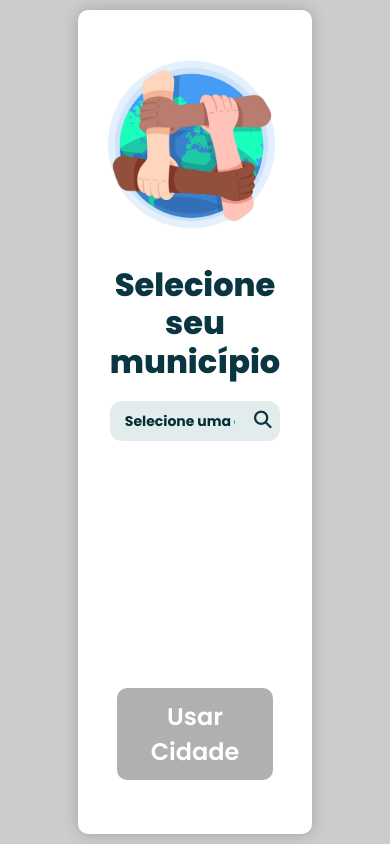
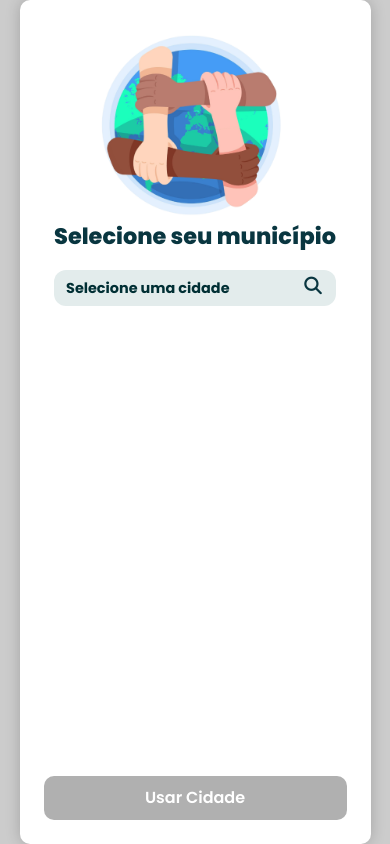
Before and after one commit to uriel-ewerton/Trilhas-Inova-Desafio-4, a website: page SelectMunicipio.html in a window 390 px wide. Drawn offline with Linux system fonts and the light colour scheme.

Commit message:
update nos estilos - add mediaquery

```diff
--- a/Styles/BemVindo.css
+++ b/Styles/BemVindo.css
@@ -23,19 +23,24 @@
 
 body {
     background-color: #ccc;
-    height: 100vh;
+    margin: 0;
+    padding: 0;
+    font-family: var(--font-primary);
 
     display: flex;
-    flex-direction: column;
     justify-content: center;
     align-items: center;
+
+    min-height: 100vh; /* permite crescer e se manter 100% alto */
+    overflow-x: hidden;
 }
+
 
 section {
     display: flex;
     flex-direction: column;
     align-items: center;
-    padding: 2.5rem;
+    padding: 2.5rem 2rem;
     margin: 10px 0;
     gap: 30px;
 
@@ -45,9 +50,13 @@ section {
     border-radius: 10px;
     box-shadow: 0 0 15px rgba(0, 0, 0, 0.2);
 
-    width: 30%;
-    height: 98%;
+    width: 100%;
+    max-width: 400px;
+    min-height: 100vh;
+
+    box-sizing: border-box;
 }
+
 
 .logo {
     height: 25%;
@@ -78,9 +87,10 @@ section {
 .botao {
     display: flex;
     justify-content: center;
-    padding: 0.7rem 3.5rem;
-    position: absolute;
-    bottom: 4rem;
+    align-items: center;
+
+    padding: 0.75rem 2rem;
+    margin-top: auto;
 
     color: var(--color-fourth);
     background-color: #0c3c69;
@@ -90,17 +100,27 @@ section {
 
     font-family: var(--font-primary);
     font-weight: 600;
-    font-size: 1.5rem;
+    font-size: 1.4rem;
     cursor: pointer;
 
-    width: 20%;
+    width: 100%;
+    max-width: 250px;
+    box-sizing: border-box;
+
+    transition: background-color 0.2s ease;
 }
+
 
 .botao:hover {
   background-color: #0055aa;
 }
 
-@media (max-width: 1350px) {
+@media (max-width: 1000px) {
+    section {
+        width: 90%;
+        padding: 2rem 1.2rem;
+    }
+
     .titulo {
         font-size: 1.8rem;
     }
@@ -108,19 +128,25 @@ section {
     .subtitulo {
         font-size: 1.2rem;
     }
+
+    .botao {
+        font-size: 1.1rem;
+        padding: 0.7rem 1rem;
+        width: 100%;
+    }
 }
 
-@media (max-width: 1000px) {
-    section {
-        width: 60%;
-        height: 100%;
+@media (max-width: 480px) {
+    .titulo {
+        font-size: 1.5rem;
     }
 
-    .titulo {
-        font-size: 2rem;
+    .subtitulo {
+        font-size: 1rem;
     }
 
     .botao {
-        width: 40%;
+        font-size: 1rem;
+        padding: 0.6rem 0.8rem;
     }
 }
--- a/Styles/SelectMunicipio.css
+++ b/Styles/SelectMunicipio.css
@@ -34,22 +34,25 @@ body {
 }
 
 section {
-    display: flex;
-    flex-direction: column;
-    align-items: center;
-    padding: 2.5rem;
-    margin: 10px 0;
-    gap: 30px;
-
-    text-align: center;
+    width: 100%;
+    max-width: 400px;
+    min-height: 100vh;
+    padding: 2rem 1.5rem;
+    margin: 0 auto;
     background-color: var(--color-fourth);
 
     border-radius: 10px;
     box-shadow: 0 0 15px rgba(0, 0, 0, 0.2);
 
-    width: 30%;
-    height: 98%;
+    display: flex;
+    flex-direction: column;
+    align-items: center;
+    justify-content: space-between;
+    text-align: center;
+
+    box-sizing: border-box;
 }
+
 
 .logo {
     height: 25%;
@@ -116,23 +119,28 @@ section {
 .botao {
   display: flex;
   justify-content: center;
-    padding: 0.7rem 1rem;
-    position: absolute;
-    bottom: 4rem;
+  align-items: center;
 
+  padding: 0.75rem 1.25rem;
+  margin-top: auto;
+
+  background-color: #0c3c69;
   color: var(--color-fourth);
-    background-color: #0c3c69;
 
   border: none;
   border-radius: 10px;
 
   font-family: var(--font-primary);
   font-weight: 600;
-    font-size: 1.5rem;
+  font-size: 1.2rem;
+
   cursor: pointer;
 
-    width: 20%;
+  width: 100%;
+  max-width: 250px;
+  transition: background-color 0.2s ease;
 }
+
 
 .botao:disabled {
     background-color: var(--color-fifth);
@@ -142,23 +150,36 @@ section {
     background-color: #0055aa;
 }
 
-@media (max-width: 1350px) {
+@media (max-width: 940px) {
+    section {
+        width: 90%;
+        padding: 1.5rem;
+        min-height: 100vh;
+    }
+
     .titulo {
-        font-size: 1.8rem;
+        font-size: 1.6rem;
+    }
+
+    .botao {
+        font-size: 1rem;
+        padding: 0.6rem 1rem;
+        width: 100%;
     }
 }
 
-@media (max-width: 940px) {
-    section {
-        width: 60%;
-        height: 100%;
+@media (max-width: 480px) {
+    .titulo {
+        font-size: 1.4rem;
     }
 
-    .titulo {
-        font-size: 2rem;
+    .select {
+        font-size: 0.9rem;
+        padding: 10px 12px;
     }
 
     .botao {
-        width: 40%;
+        font-size: 1rem;
+        max-width: 100%;
     }
 }
```
Also changed, not shown: Styles/Style.css (+19 -7 lines). Lines whose indentation alone changed are shown as unchanged.
